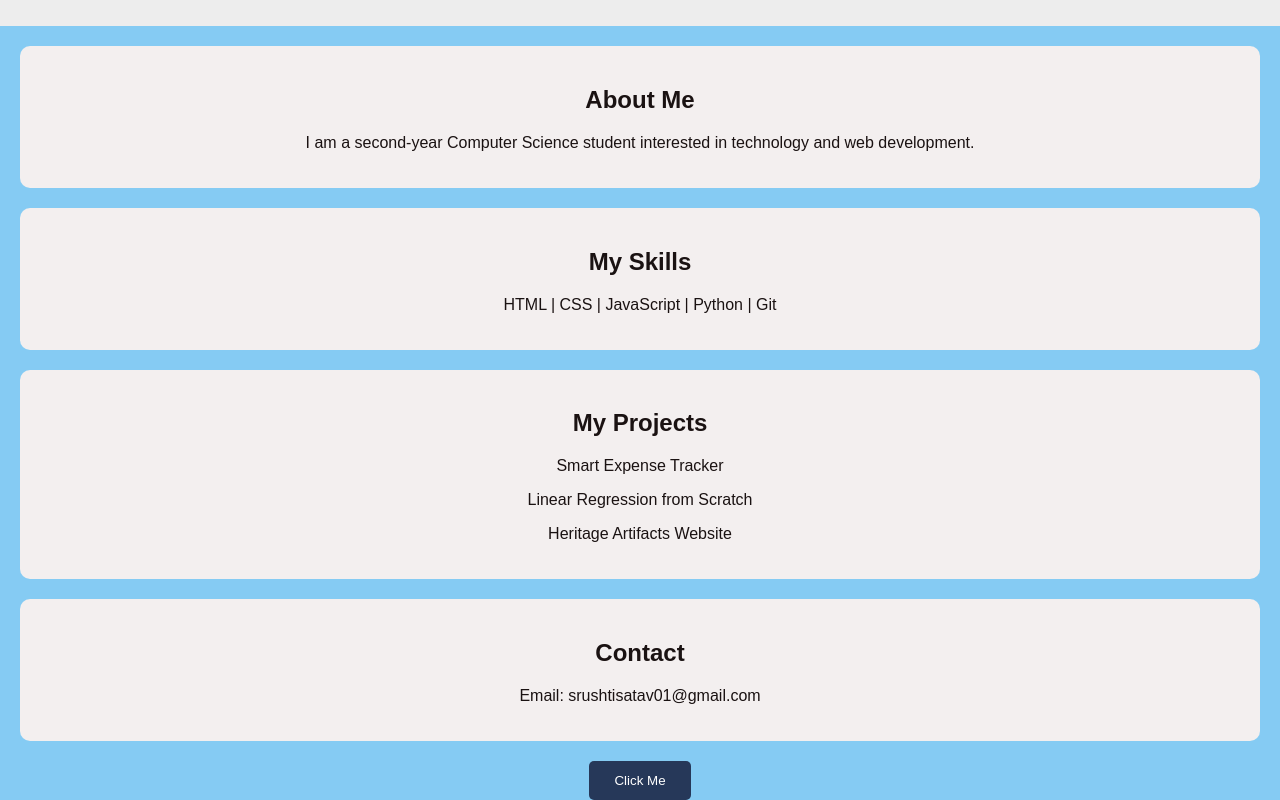
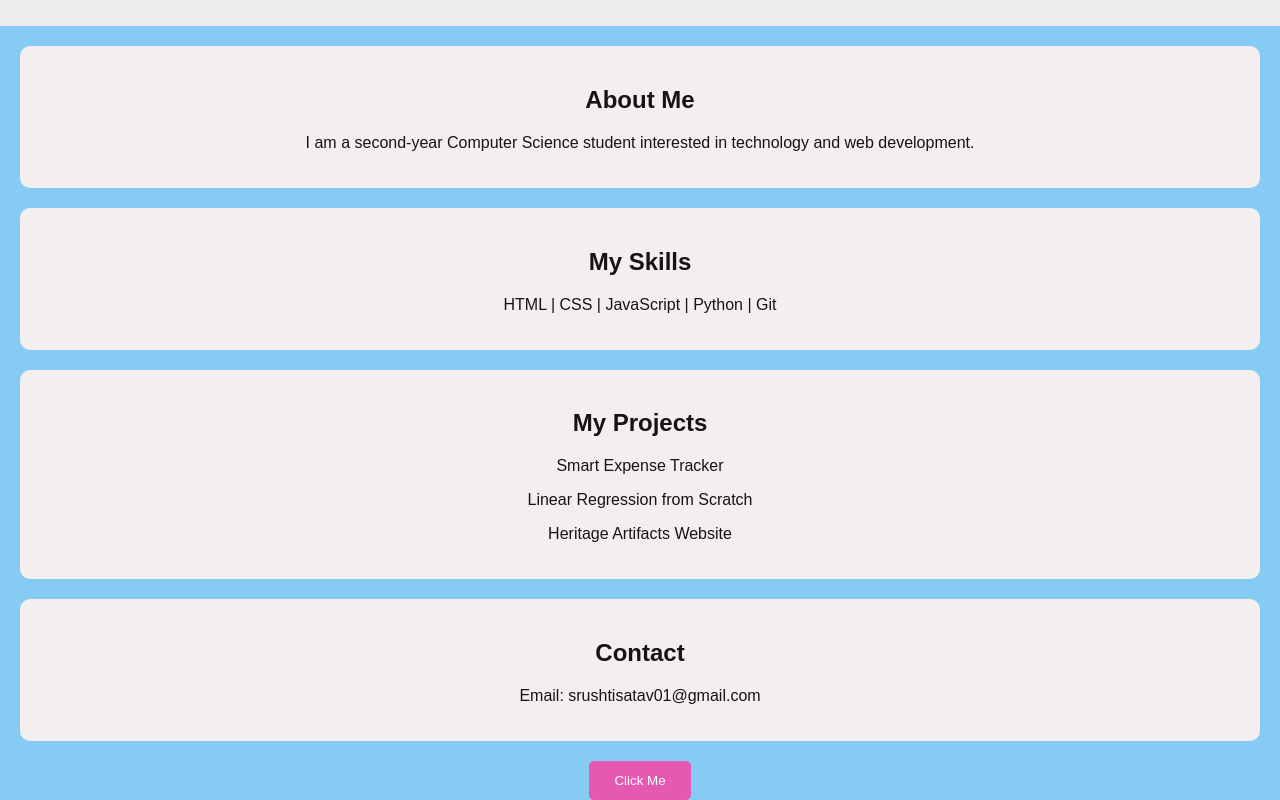
Before and after one commit to srushtisatav07/GitHub-practical-test, a plain HTML site: page index.html in a window 1280 px wide. In both pictures the pointer is over the button "Click Me". Shown: the part 168-968 px from the top of the page. Drawn offline with Linux system fonts and the light colour scheme.

Commit message:
improve potfolio button styling

```diff
--- a/style.css
+++ b/style.css
@@ -27,3 +27,8 @@ button {
     border-radius: 5px;
     cursor: pointer;
 }
+
+button:hover {
+    background: #e659b2;
+    transition: 0.3s;
+}
```
